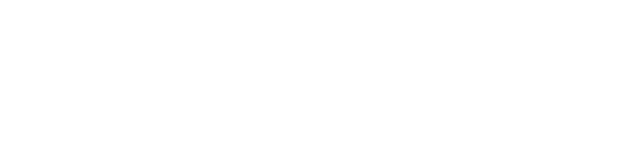
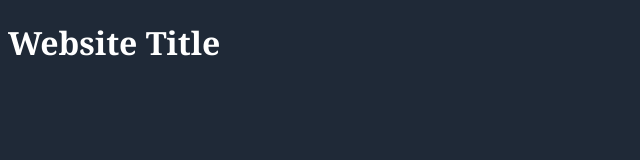
Before and after one commit to FromCollin/landing_page, a plain HTML site: page index.html in a window 1280 px wide. Shown: the whole page, without its empty margins (0-640 px from the left). Drawn offline with Linux system fonts and the light colour scheme.

Commit message:
Added style and html stuff

```diff
--- a/index.html
+++ b/index.html
@@ -4,9 +4,10 @@
     <meta charset="UTF-8">
     <meta name="viewport" content="width=device-width, initial-scale=1.0">
     <title>Document</title>
-    <link rel="stylesheet" href="style.css"
+    <link rel="stylesheet" href="style.css">
 </head>
 <body>
+    <h1>Website Title</h1>
 
 </body>
 </html>
--- a/style.css
+++ b/style.css
@@ -0,0 +1,7 @@
+/* style.css */
+
+body {
+    font-family: Cambria, Cochin, Georgia, Times, 'Times New Roman', serif;
+    color: white;
+    background-color: #1F2937;
+}
```
